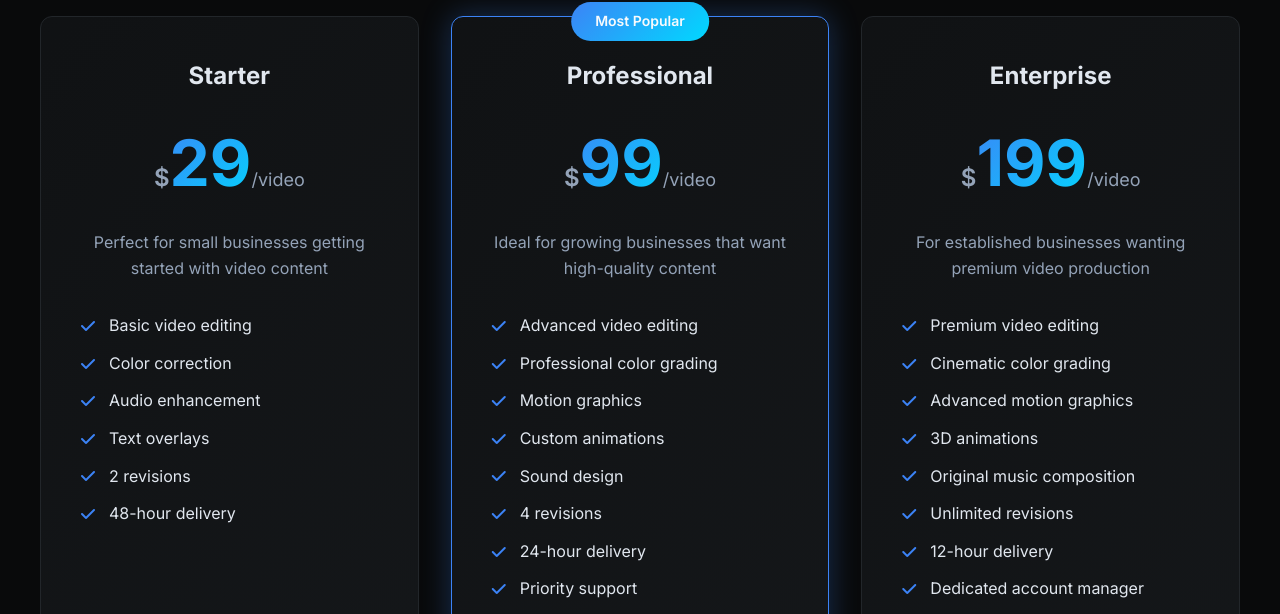
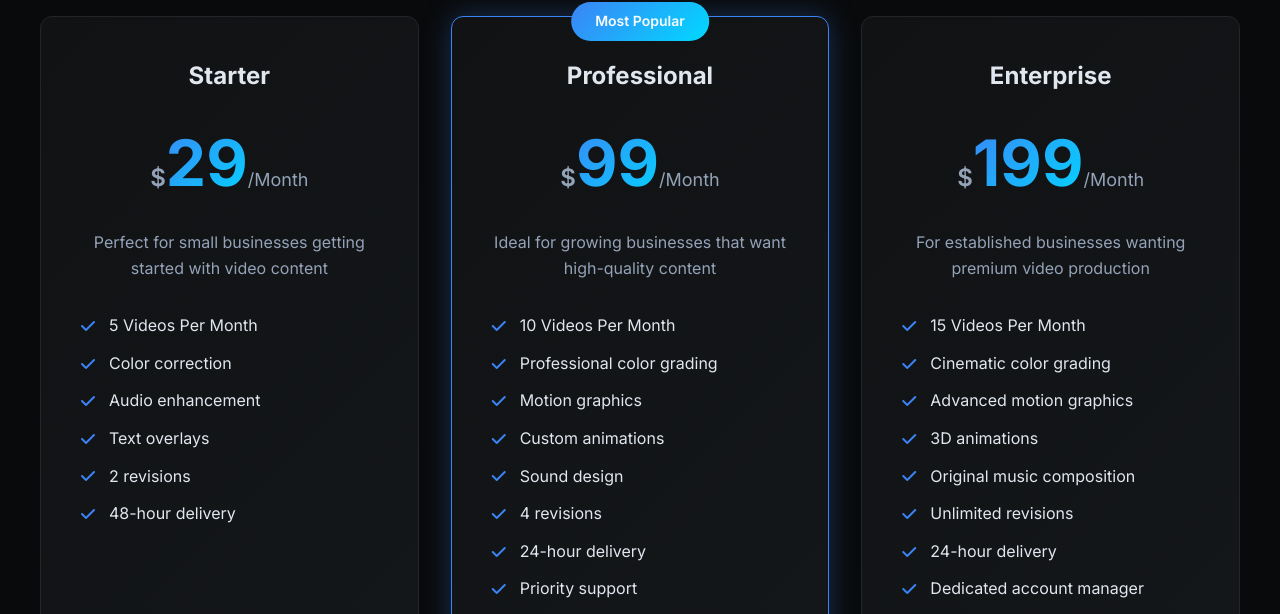
Before and after one commit to Neel2667/BlueMedia, a website: page index.html in a window 1280 px wide. Shown: the part 4359-4973 px from the top of the page. Drawn offline with Linux system fonts and the light colour scheme; a script that the page names is missing.

Commit message:
Update index.html

```diff
--- a/index.html
+++ b/index.html
@@ -350,12 +350,12 @@ s0.parentNode.insertBefore(s1,s0);
                         <div class="pricing-price">
                             <span class="price-currency">$</span>
                             <span class="price-amount">29</span>
-                            <span class="price-period">/video</span>
+                            <span class="price-period">/Month</span>
                         </div>
                         <p class="pricing-description">Perfect for small businesses getting started with video content</p>
                     </div>
                     <ul class="pricing-features">
-                        <li><i class="fas fa-check"></i> Basic video editing</li>
+                        <li><i class="fas fa-check"></i> 5 Videos Per Month</li>
                         <li><i class="fas fa-check"></i> Color correction</li>
                         <li><i class="fas fa-check"></i> Audio enhancement</li>
                         <li><i class="fas fa-check"></i> Text overlays</li>
@@ -374,12 +374,12 @@ s0.parentNode.insertBefore(s1,s0);
                         <div class="pricing-price">
                             <span class="price-currency">$</span>
                             <span class="price-amount">99</span>
-                            <span class="price-period">/video</span>
+                            <span class="price-period">/Month</span>
                         </div>
                         <p class="pricing-description">Ideal for growing businesses that want high-quality content</p>
                     </div>
                     <ul class="pricing-features">
-                        <li><i class="fas fa-check"></i> Advanced video editing</li>
+                        <li><i class="fas fa-check"></i> 10 Videos Per Month</li>
                         <li><i class="fas fa-check"></i> Professional color grading</li>
                         <li><i class="fas fa-check"></i> Motion graphics</li>
                         <li><i class="fas fa-check"></i> Custom animations</li>
@@ -399,18 +399,18 @@ s0.parentNode.insertBefore(s1,s0);
                         <div class="pricing-price">
                             <span class="price-currency">$</span>
                             <span class="price-amount">199</span>
-                            <span class="price-period">/video</span>
+                            <span class="price-period">/Month</span>
                         </div>
                         <p class="pricing-description">For established businesses wanting premium video production</p>
                     </div>
                     <ul class="pricing-features">
-                        <li><i class="fas fa-check"></i> Premium video editing</li>
+                        <li><i class="fas fa-check"></i> 15 Videos Per Month</li>
                         <li><i class="fas fa-check"></i> Cinematic color grading</li>
                         <li><i class="fas fa-check"></i> Advanced motion graphics</li>
                         <li><i class="fas fa-check"></i> 3D animations</li>
                         <li><i class="fas fa-check"></i> Original music composition</li>
                         <li><i class="fas fa-check"></i> Unlimited revisions</li>
-                        <li><i class="fas fa-check"></i> 12-hour delivery</li>
+                        <li><i class="fas fa-check"></i> 24-hour delivery</li>
                         <li><i class="fas fa-check"></i> Dedicated account manager</li>
                         <li><i class="fas fa-check"></i> Content strategy consultation</li>
                     </ul>
```
